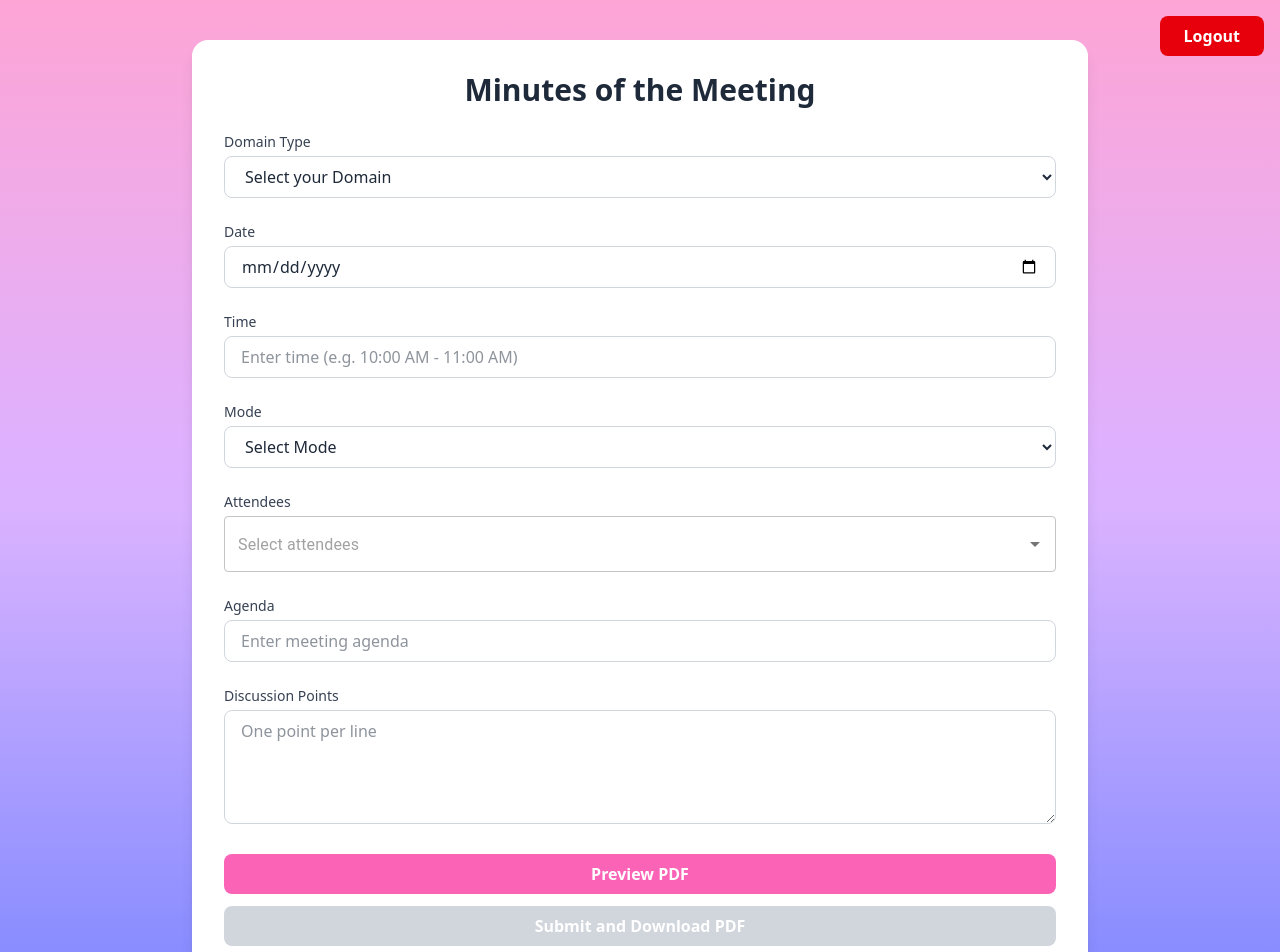
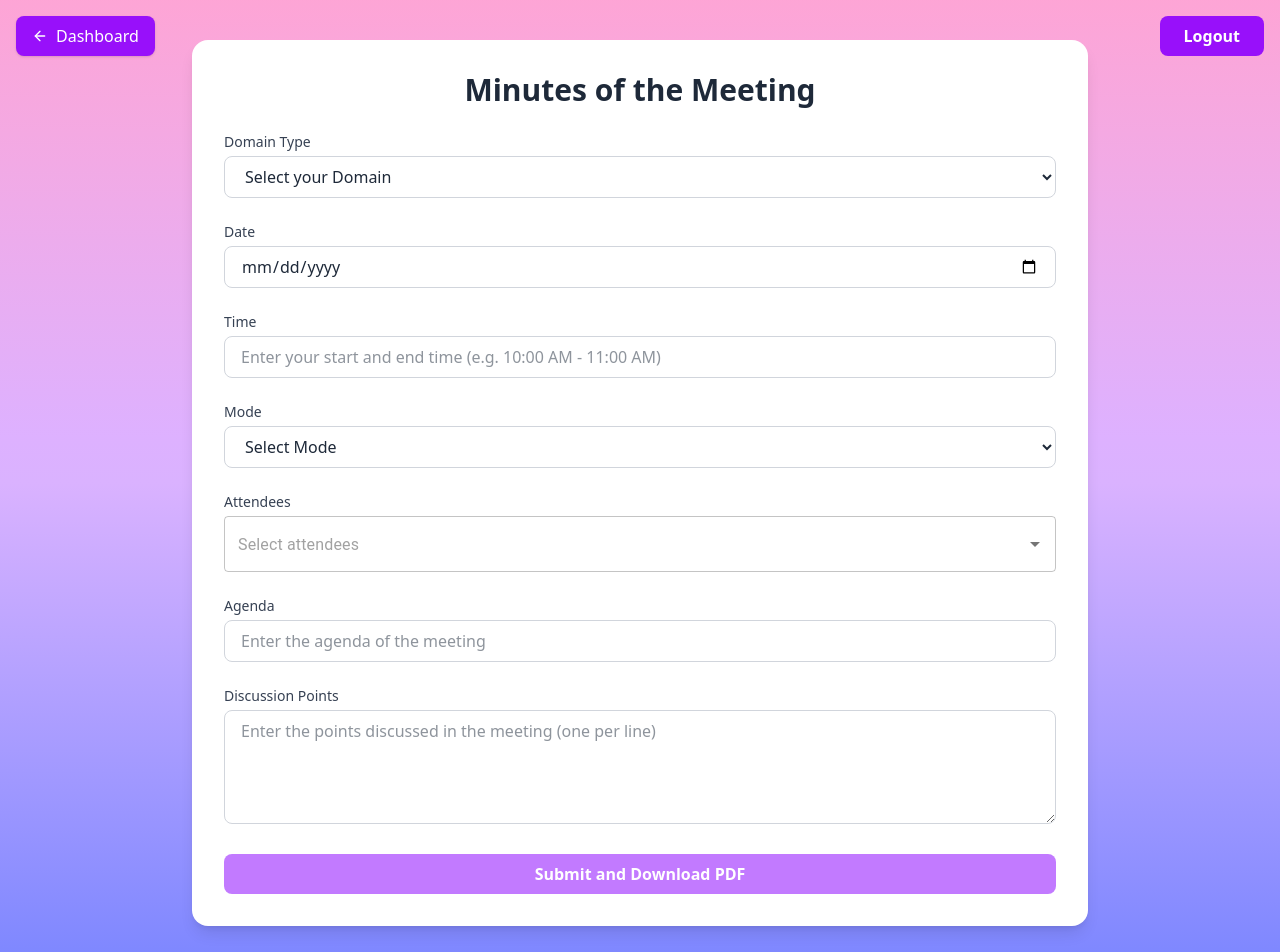
Before and after one commit to SQAC-Tech/MOM-Generator, a React (Vite) app in the folder Frontend/: page /mom in a window 1280 px wide. Shown: the top 952 px of the page. Built offline with nearby package versions, Linux system fonts and the light colour scheme; sample sign-in values are in the browser's storage.

Commit message:
feat: Add Dash button

```diff
--- a/Frontend/src/components/MOMForm.jsx
+++ b/Frontend/src/components/MOMForm.jsx
@@ -1,5 +1,7 @@
-import React, { useState } from "react";
+import React, { use } from "react";
 import { useNavigate } from "react-router-dom";
+import { useState } from "react";
+import { ArrowLeft } from "lucide-react";
 import { Autocomplete, TextField } from "@mui/material";
 import peopleData from "../../people.json";
 import axios from "axios";
@@ -13,43 +15,23 @@ function MOMForm() {
   const [discussion, setDiscussion] = useState("");
   const [attendees, setAttendees] = useState([]);
   const [department, setDepartment] = useState(" ");
-  const [pdfPreviewUrl, setPdfPreviewUrl] = useState(null);
-  const [showPreview, setShowPreview] = useState(false);
+  const discussionPoints = discussion.split("\n");
   const navigate = useNavigate();
-
-  const isFormValid =
-    date.trim() !== "" &&
-    time.trim() !== "" &&
-    mode.trim() !== "" &&
-    agenda.trim() !== "" &&
-    discussion.trim() !== "" &&
-    attendees.length > 0 &&
-    department.trim() !== "" &&
-    department.trim() !== " ";
 
 const handleSubmit = async () => {
   try {
     const response = await axios.post("http://localhost:3000/mom", {
       date,
-        time: time.trim(),
+      time,
       mode,
-        agenda: agenda.trim(),
+      agenda,
       attendees: attendees.map((a) => a.name),
-        discussion: discussion.trim(),
+      discussion,
     });
 
     if (response.data.success) {
       alert("MOM submitted successfully!");
-        await generatePDF();
-
-        // Reset form
-        setDate("");
-        setTime("");
-        setMode("");
-        setAgenda("");
-        setDiscussion("");
-        setAttendees([]);
-        setDepartment(" ");
+      generatePDF(); // ✅ Download the PDF
     } else {
       alert("Failed to submit MOM.");
     }
@@ -66,24 +48,32 @@ function MOMForm() {
 
  const generatePDF = async () => {
   const doc = new jsPDF();
+
+  // Load image synchronously
   const img = new Image();
   img.src = "/SQAC.jpg";
 
-    await new Promise((resolve) => (img.onload = resolve));
+  await new Promise((resolve) => {
+    img.onload = resolve;
+  });
 
+  // Add logo (centered)
   const pageWidth = doc.internal.pageSize.getWidth();
   const imgWidth = 50;
   const imgX = (pageWidth - imgWidth) / 2;
  doc.addImage(img, "JPEG", imgX, 10, imgWidth, 25);
 
+  // Title
   doc.setFontSize(18);
   doc.text("Minutes of Meeting", pageWidth / 2, 45, { align: "center" });
 
+  // Info
   doc.setFontSize(12);
   doc.text(`Date: ${date}`, 20, 60);
   doc.text(`Time: ${time}`, 20, 70);
   doc.text(`Mode: ${mode}`, 20, 80);
 
+  // Attendees
   doc.text("Attendees:", 20, 95);
   attendees
     .map((a) => a.name)
@@ -92,72 +82,46 @@ function MOMForm() {
       doc.text(`• ${name}`, 25, 105 + i * 8);
     });
 
+  // Agenda
   const agendaStart = 105 + attendees.length * 8 + 10;
   doc.text("Agenda:", 20, agendaStart);
   doc.text(agenda, 25, agendaStart + 10);
 
+  // Discussion Points
   const discussionStart = agendaStart + 30;
   doc.text("Discussion Points:", 20, discussionStart);
   discussion.split("\n").forEach((point, i) => {
     doc.text(`• ${point}`, 25, discussionStart + 10 + i * 8);
   });
 
+  // Save PDF
   doc.save(`MOM_${date}.pdf`);
 };
 
-  const generatePDFBlob = async () => {
-    const doc = new jsPDF();
-    const img = new Image();
-    img.src = "/SQAC.jpg";
 
-    await new Promise((resolve) => (img.onload = resolve));
-
-    const pageWidth = doc.internal.pageSize.getWidth();
-    const imgWidth = 50;
-    const imgX = (pageWidth - imgWidth) / 2;
-    doc.addImage(img, "JPEG", imgX, 10, imgWidth, 25);
-
-    doc.setFontSize(18);
-    doc.text("Minutes of Meeting", pageWidth / 2, 45, { align: "center" });
-
-    doc.setFontSize(12);
-    doc.text(`Date: ${date}`, 20, 60);
-    doc.text(`Time: ${time}`, 20, 70);
-    doc.text(`Mode: ${mode}`, 20, 80);
-
-    doc.text("Attendees:", 20, 95);
-    attendees
-      .map((a) => a.name)
-      .sort()
-      .forEach((name, i) => {
-        doc.text(`• ${name}`, 25, 105 + i * 8);
-      });
-
-    const agendaStart = 105 + attendees.length * 8 + 10;
-    doc.text("Agenda:", 20, agendaStart);
-    doc.text(agenda, 25, agendaStart + 10);
-
-    const discussionStart = agendaStart + 30;
-    doc.text("Discussion Points:", 20, discussionStart);
-    discussion.split("\n").forEach((point, i) => {
-      doc.text(`• ${point}`, 25, discussionStart + 10 + i * 8);
-    });
-
-    const blob = doc.output("blob");
-    const url = URL.createObjectURL(blob);
-    setPdfPreviewUrl(url);
-    setShowPreview(true);
-  };
 
   return (
-    <div className="min-h-screen bg-gradient-to-b from-pink-300 via-purple-300 to-indigo-400 flex items-center justify-center py-10 relative">
+    <div className="min-h-screen bg-gradient-to-b from-pink-300 via-purple-300 to-indigo-400 flex items-center justify-center py-10">
       <div className="bg-white p-8 rounded-2xl shadow-lg w-full max-w-4xl">
         <h1 className="text-3xl font-bold mb-6 text-center text-gray-800">
           Minutes of the Meeting
         </h1>
 
+<div className="absolute top-4 left-4">
+  <button
+    onClick={() => navigate("/dashboard")}
+    className="flex items-center gap-2 bg-purple-600 text-white p-4 px-4 py-2 rounded-lg shadow hover:bg-gray-100 transition-all duration-300"
+  >
+    <ArrowLeft className="w-4 h-4" />
+    Dashboard
+  </button>
+</div>
+
         <div className="mb-6">
-          <label htmlFor="Domain" className="block mb-1 text-sm font-medium text-gray-700">
+           <label
+            htmlFor="Domain type"
+            className="block mb-1 text-sm font-medium text-gray-700"
+          >
             Domain Type
           </label>
           <select
@@ -167,14 +131,18 @@ function MOMForm() {
             value={department}
           >
             <option value=" ">Select your Domain</option>
-            <option value="All">All</option>
-            <option value="Corporate">Corporate</option>
-            <option value="Technical">Technical</option>
+            <option value="Offline">All</option>
+            <option value="Online">Corporate</option>
+            <option value="Offline">Technical</option>
           </select>
         </div>
 
+
         <div className="mb-6">
-          <label htmlFor="date" className="block mb-1 text-sm font-medium text-gray-700">
+          <label
+            htmlFor="date"
+            className="block mb-1 text-sm font-medium text-gray-700 opacity-0.7"
+          >
             Date
           </label>
           <input
@@ -187,21 +155,27 @@ function MOMForm() {
         </div>
 
         <div className="mb-6">
-          <label htmlFor="time" className="block mb-1 text-sm font-medium text-gray-700">
+          <label
+            htmlFor="Time"
+            className="block mb-1 text-sm font-medium text-gray-700"
+          >
             Time
           </label>
           <input
             type="text"
             id="time"
             className="w-full px-4 py-2 border border-gray-300 rounded-lg"
-            placeholder="Enter time (e.g. 10:00 AM - 11:00 AM)"
+            placeholder="Enter your start and end time (e.g. 10:00 AM - 11:00 AM)"
             onChange={(e) => setTime(e.target.value)}
             value={time}
           />
         </div>
 
         <div className="mb-6">
-          <label htmlFor="mode" className="block mb-1 text-sm font-medium text-gray-700">
+          <label
+            htmlFor="Mode"
+            className="block mb-1 text-sm font-medium text-gray-700"
+          >
             Mode
           </label>
           <select
@@ -217,7 +191,10 @@ function MOMForm() {
         </div>
 
         <div className="mb-6">
-          <label htmlFor="attendees" className="block mb-1 text-sm font-medium text-gray-700">
+          <label
+            htmlFor="attendees"
+            className="block mb-1 text-sm font-medium text-gray-700"
+          >
             Attendees
           </label>
           <Autocomplete
@@ -239,40 +216,50 @@ function MOMForm() {
 
         {attendees.length > 0 && (
           <div className="mt-4">
-            <h3 className="text-md font-semibold text-gray-800 mb-2">Attendees:</h3>
+            <h3 className="text-md font-semibold text-gray-800 mb-2">
+              Attendees:
+            </h3>
             <ol className="list-decimal pl-6 text-gray-700">
               {attendees
                 .map((person) => person.name.trim())
                 .sort((a, b) => a.localeCompare(b))
                 .map((name, index) => (
-                  <li key={index} className="break-words">{name}</li>
+                  <li key={index} className="break-words">
+                    {name}
+                  </li>
                 ))}
             </ol>
           </div>
         )}
 
         <div className="mb-6">
-          <label htmlFor="agenda" className="block mb-1 text-sm font-medium text-gray-700">
+          <label
+            htmlFor="Agenda"
+            className="block mb-1 text-sm font-medium text-gray-700"
+          >
             Agenda
           </label>
           <input
             type="text"
             id="agenda"
             className="w-full px-4 py-2 border border-gray-300 rounded-lg"
-            placeholder="Enter meeting agenda"
+            placeholder="Enter the agenda of the meeting"
             onChange={(e) => setAgenda(e.target.value)}
             value={agenda}
           />
         </div>
 
         <div className="mb-6">
-          <label htmlFor="discussion" className="block mb-1 text-sm font-medium text-gray-700">
+          <label
+            htmlFor="Discussion"
+            className="block mb-1 text-sm font-medium text-gray-700"
+          >
             Discussion Points
           </label>
           <textarea
-            id="discussion"
+            id="Discussion"
             className="w-full px-4 py-2 border border-gray-300 rounded-lg"
-            placeholder="One point per line"
+            placeholder="Enter the points discussed in the meeting (one per line)"
             rows="4"
             onChange={(e) => setDiscussion(e.target.value)}
             value={discussion}
@@ -281,10 +268,14 @@ function MOMForm() {
 
         {discussion && (
           <div className="mb-6 mt-2">
-            <h3 className="text-md font-semibold text-gray-800 mb-2">Preview:</h3>
+            <h3 className="text-md font-semibold text-gray-800 mb-2">
+              Preview:
+            </h3>
             <ul className="list-disc pl-6 text-gray-700">
               {discussion.split("\n").map((point, index) => (
-                <li key={index} className="break-words">{point}</li>
+                <li key={index} className="break-words">
+                  {point}
+                </li>
               ))}
             </ul>
           </div>
@@ -292,53 +283,20 @@ function MOMForm() {
 
         <button
           type="button"
-          onClick={generatePDFBlob}
-          className="w-full mb-3 bg-pink-400 hover:bg-pink-600 text-white font-semibold py-2 rounded-lg cursor-pointer"
-        >
-          Preview PDF
-        </button>
-
-        <button
-          type="button"
           onClick={handleSubmit}
-          disabled={!isFormValid}
-          className={`w-full ${
-            isFormValid
-              ? "bg-purple-400 hover:bg-purple-500"
-              : "bg-gray-300 cursor-not-allowed"
-          } text-white font-semibold py-2 rounded-lg transition-all duration-300`}
+          className="w-full bg-purple-400 text-white font-semibold py-2 rounded-lg"
         >
           Submit and Download PDF
         </button>
       </div>
-
       <div className="absolute top-4 right-4">
         <button
           onClick={handleLogout}
-          className="bg-red-600 hover:bg-red-700 text-white px-6 py-2 rounded-lg text-sm sm:text-base font-bold transition-all duration-300 cursor-pointer"
+          className="bg-purple-600 text-white p-4 hover:bg-red-700 text-white px-6 py-2  rounded-lg text-md font-bold transition-all duration-300 cursor-pointer "
         >
           Logout
         </button>
       </div>
-
-      {showPreview && (
-        <div className="fixed inset-0 bg-black bg-opacity-50 flex items-center justify-center z-50">
-          <div className="bg-white rounded-lg w-11/12 max-w-3xl p-4 relative">
-            <button
-              onClick={() => setShowPreview(false)}
-              className="absolute top-2 right-2 text-red-600 font-bold text-lg"
-            >
-              ×
-            </button>
-            <h2 className="text-xl font-semibold mb-2 text-center">PDF Preview</h2>
-            <iframe
-              src={pdfPreviewUrl}
-              title="PDF Preview"
-              className="w-full h-[500px] border"
-            />
-          </div>
-        </div>
-      )}
     </div>
   );
 }
```
Lines whose indentation alone changed are shown as unchanged.
